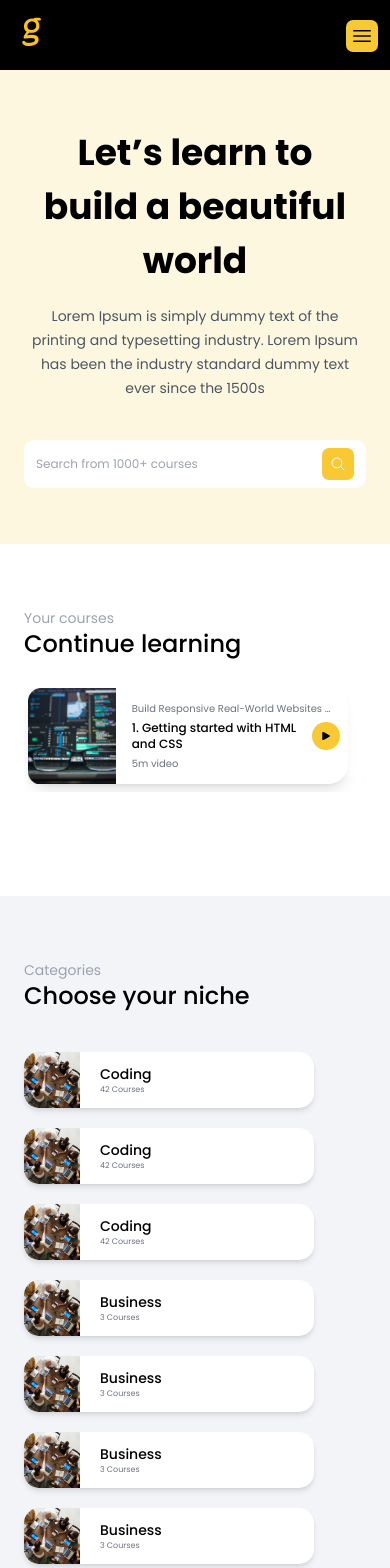
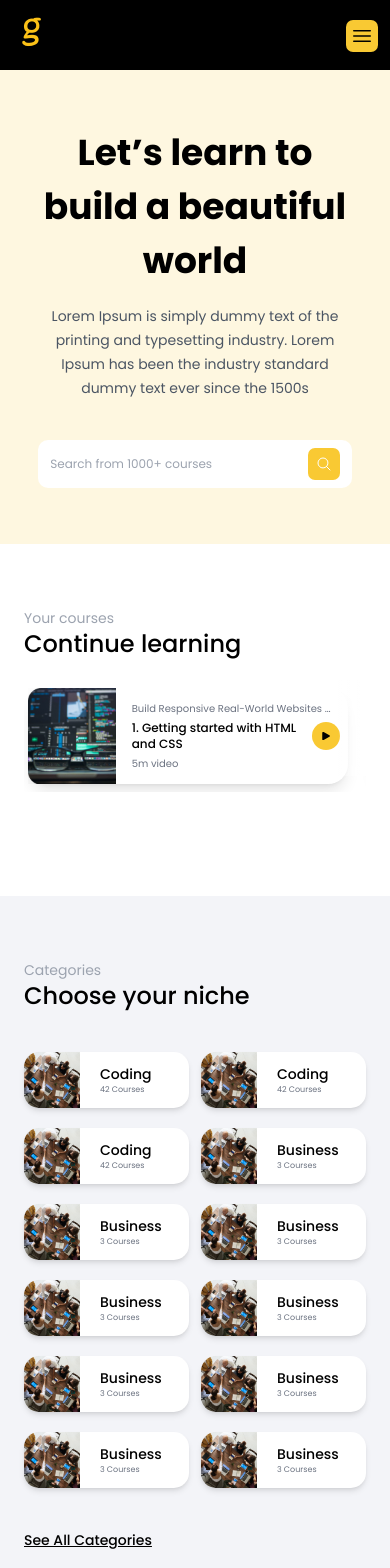
Before and after one commit to codingspidy/gurucool-project-1, a Next.js app: page / in a window 390 px wide. Shown: the top 1568 px of the page. Built offline with nearby package versions, Linux system fonts and the light colour scheme.

Commit message:
fix niche item

```diff
--- a/components/Niche.js
+++ b/components/Niche.js
@@ -9,7 +9,7 @@ const Niche = () => {
           <h4 className="text-sm text-gray-400">Categories</h4>
           <h3 className="text-2xl xl:text-4xl font-medium">Choose your niche</h3>
         </div>
-        <div className="flex flex-wrap gap-y-5 gap-x-3 lg:gap-y-7 lg:gap-x-4 mt-10">
+        <div className="grid grid-cols-1 sm:grid-cols-3 lg:grid-cols-4 xs:grid-cols-2 gap-y-5 gap-x-3 lg:gap-y-7 lg:gap-x-4 mt-10">
           {niches.map((niche) => (
             <NicheItem
               key={niche.id}
--- a/components/NicheItem.js
+++ b/components/NicheItem.js
@@ -1,6 +1,6 @@
 const NicheItem = ({ course, coursesCount, imgSrc, alt }) => {
     return (
-        <div className="bg-white flex space-x-5 items-center rounded-[15px] shadow-md cursor-pointer w-full max-w-[290px]">
+        <div className="bg-white flex space-x-5 items-center rounded-[15px] shadow-md cursor-pointer w-full">
            <div className="w-14 h-14 lg:w-20 lg:h-20 bg-[url('/business-niche.png')] rounded-tl-[15px] rounded-bl-[15px] bg-cover" />
            <div className="flex flex-col items-stretch">
             <h5 className="text-sm xl:text-lg font-medium">{course}</h5>
--- a/tailwind.config.js
+++ b/tailwind.config.js
@@ -8,6 +8,10 @@ module.exports = {
     "./components/**/*.{js,ts,jsx,tsx}",
   ],
   theme: {
+    screens: {
+      'xs': '360px',
+      ...defaultTheme.screens,
+    },
     extend: {
       colors: {
         yellow: '#F9C933'
@@ -15,9 +19,6 @@ module.exports = {
       fontFamily: {
         'sans': ['Poppins', ...defaultTheme.fontFamily.sans],
       },
-      screens: {
-        xs: "360"
-      }
     },
   },
   plugins: [require('tailwind-scrollbar-hide')],
```
